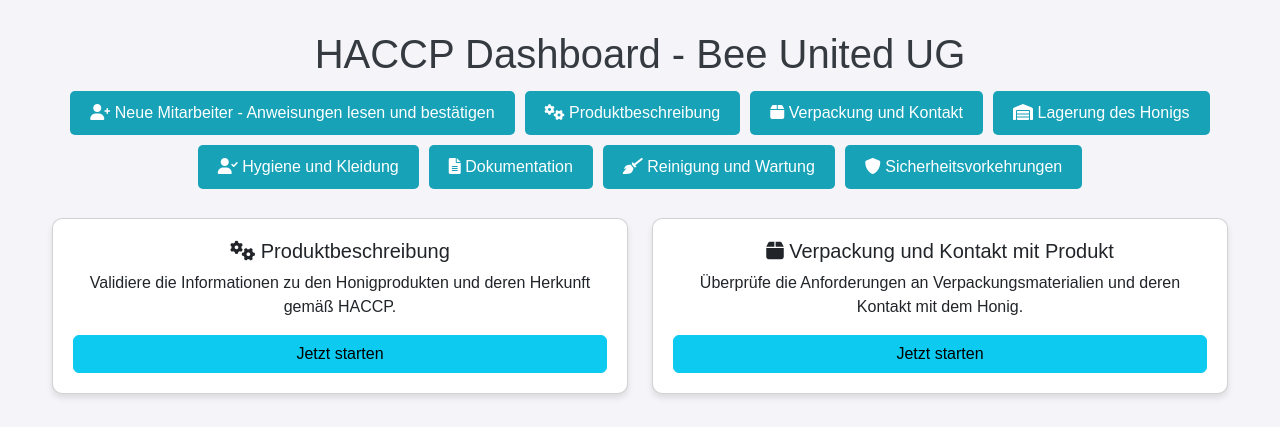
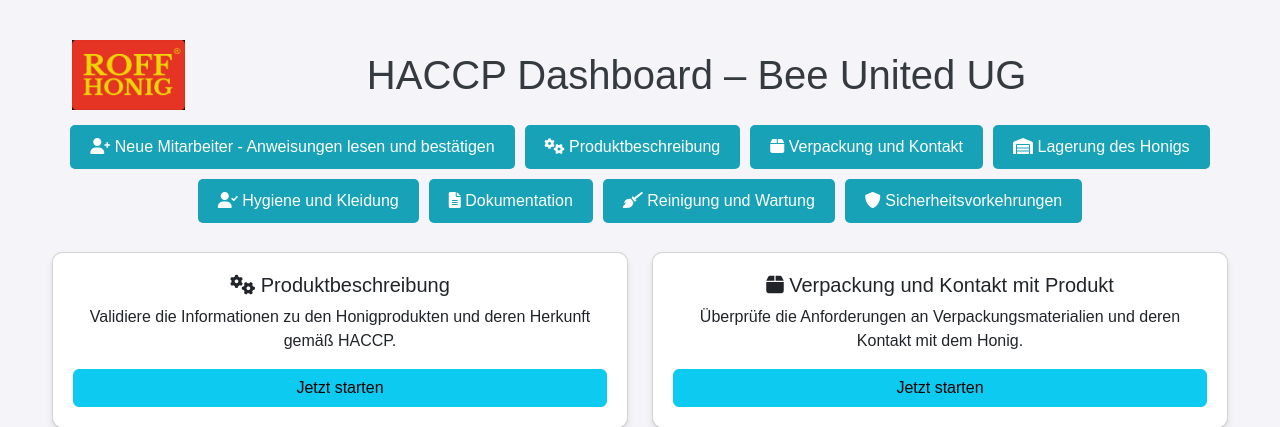
Before and after one commit to Lightmaker777/HACCP_PROJECT, a Flask app: page /dashboard in a window 1280 px wide. Shown: the top 427 px of the page. Run offline with Flask 3, Linux system fonts and the light colour scheme; a user stored in the database is signed in; some libraries are stand-ins or nearby versions.

Commit message:
logo roff honig, dashboard update

```diff
--- a/templates/dashboard.html
+++ b/templates/dashboard.html
@@ -1,3 +1,4 @@
+<!-- dashboard.html -->
 <!DOCTYPE html>
 <html lang="de">
 <head>
@@ -52,8 +53,14 @@
 </head>
 <body>
 
+
+
 <div class="container">
-  <h1>HACCP Dashboard - Bee United UG</h1>
+  <div style="display: flex; align-items: center; justify-content: space-between; padding: 10px 20px;">
+    <img src="/static/images/logo.jpg" alt="Logo" style="height: 70px;">
+    <h1 style="flex: 1; text-align: center; margin: 0;">HACCP Dashboard – Bee United UG</h1>
+  </div>
+
 
 
   <!-- Navigation Menu -->
```
